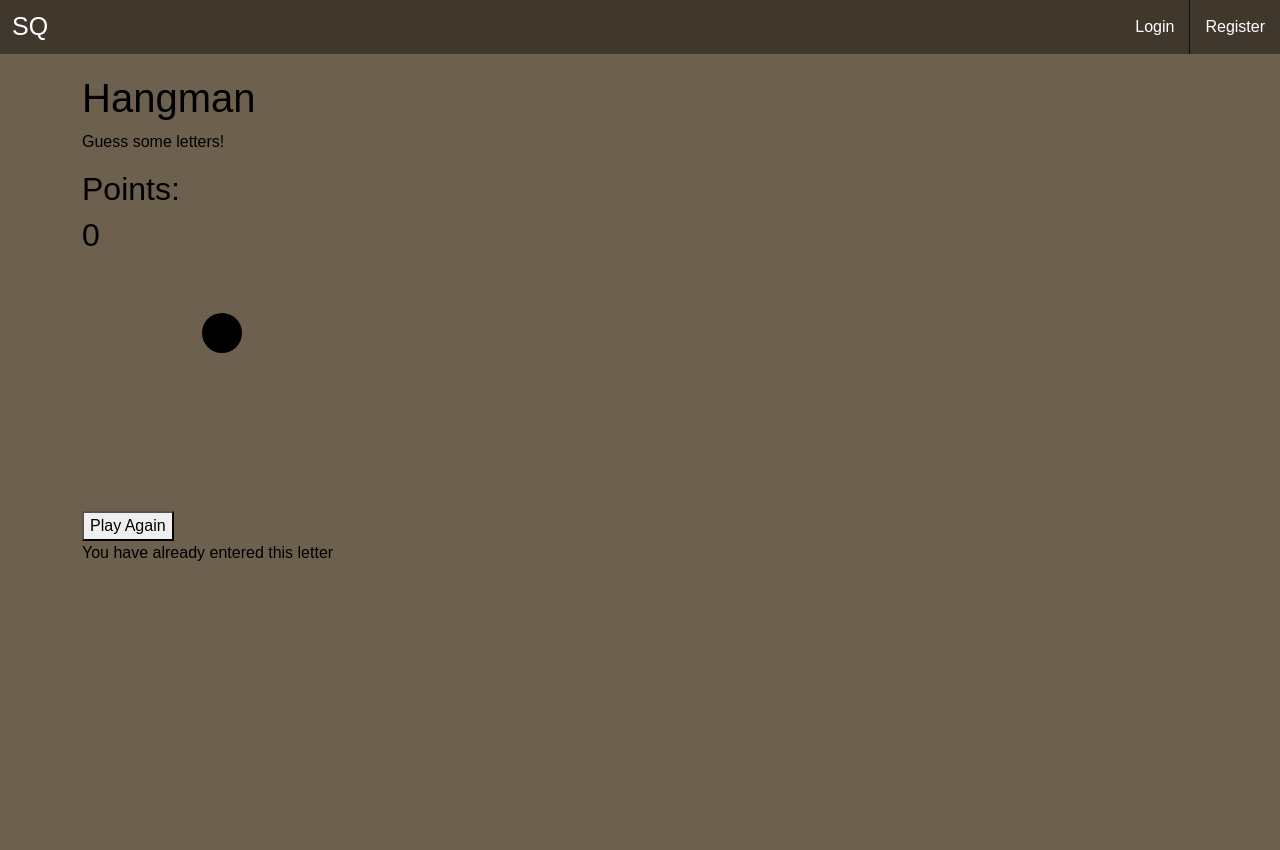
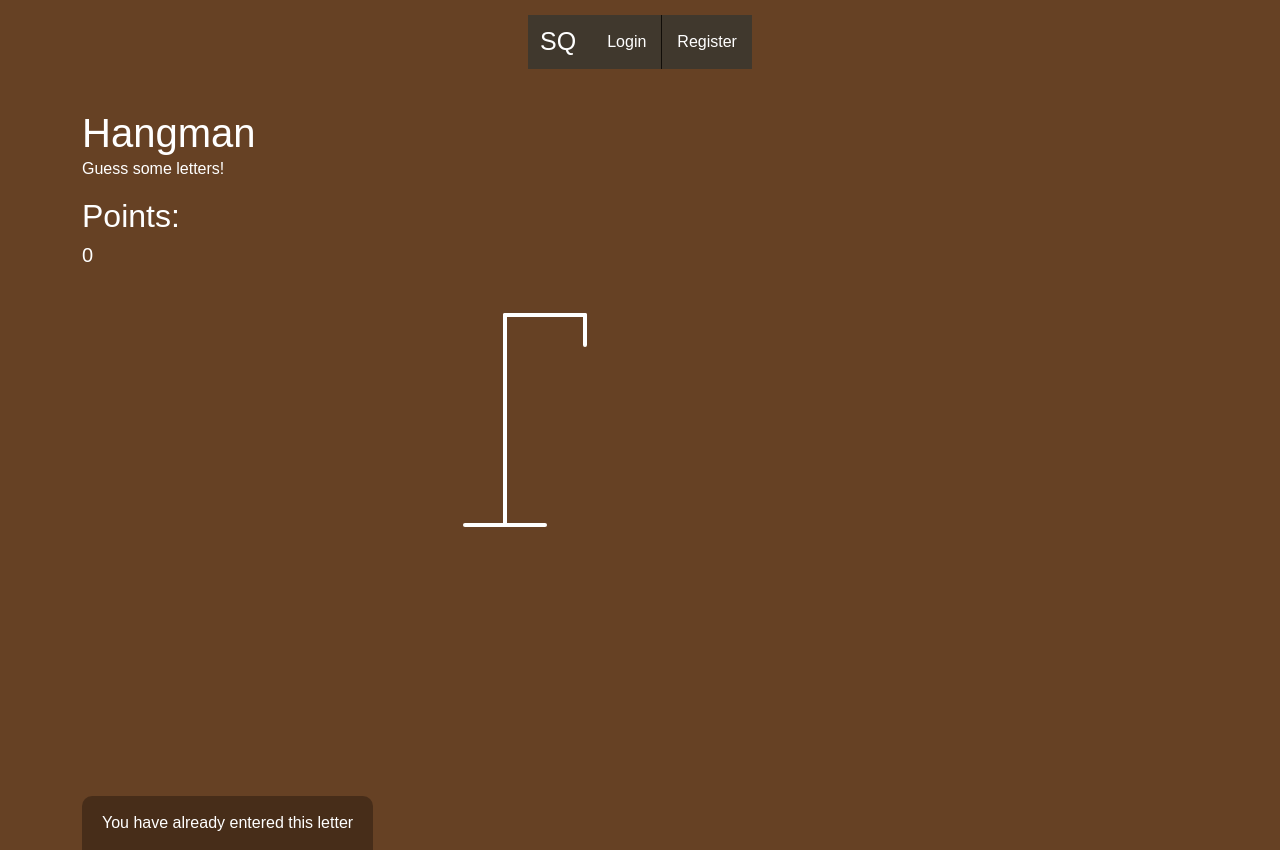
Before and after one commit to jamespilcher/campus-sustainability-game, a Django app: page /hangman/ in a window 1280 px wide. Before the commit the page ends 561 px from the top, so only its background shows below. Run offline with Django 4.2, Linux system fonts and the light colour scheme; some libraries are stand-ins or nearby versions; some web fonts are replaced.

Commit message:
created hangman stylesheet

```diff
--- /dev/null
+++ b/streatham_go/app/static/app/hangman.css
@@ -0,0 +1,134 @@
+*{
+    box-sizing: border-box;
+}
+
+body{
+    background-color: #664124;
+    color: #fff;
+    font-family: Arial, Helvetica, sans-serif;
+    display: flex;
+    flex-direction: column;
+    align-items: center;
+    justify-content: center;
+    height: 80vh;
+    margin: 0;
+    overflow: hidden;
+}
+
+h1{
+    margin: 20px 0 0;
+}
+
+.interface-container{
+    padding: 20px 30px;
+    position: relative;
+    margin: auto;
+    height: 350px;
+    width: 450px;
+}
+
+.person-container{
+    fill: transparent;
+    stroke: #fff;
+    stroke-width: 4px;
+    stroke-linecap: round;
+}
+
+.person-part{
+    display: none;
+}
+
+.incorrect-guesses-container{
+    position: absolute;
+    top: 20px;
+    right: 20px;
+    display: flex;
+    flex-direction: column;
+    text-align: right;
+}
+
+.incorrect-guesses-container p{
+    margin: 0 0 5px;
+}
+
+.wincorrect-guesses-container span{
+    font-size: 24px;
+}
+
+.word{
+    display: flex;
+    position: absolute;
+    bottom: 10px;
+    left: 50%;
+    transform: translateX(-50%);
+}
+
+.letter{
+    border-bottom: 3px solid #2980b9;
+    display: inline-flex;
+    font-size: 30px;
+    align-items: center;
+    justify-content: center;
+    margin: 0 3px;
+    height: 50px;
+    width: 20px;
+}
+
+.message-container{
+    background-color: rgba(0,0,0,0.3);
+    position: fixed;
+    top: 0;
+    bottom: 0;
+    left: 0;
+    right: 0;
+    display: none;
+    align-items: center;
+    justify-content: center;
+}
+
+.popup{
+    background-color: #2980b9;
+    border-radius: 5px;
+    box-shadow: 0 15px 10px 3px rgba(0,0,0,0.1);
+    padding: 20px;
+    text-align: center;
+}
+
+.popup button{
+    cursor: pointer;
+    background-color: #fff;
+    color: #2980b9;
+    border: 0;
+    margin-top: 20px;
+    padding: 12px 20px;
+    font-size: 16px;
+}
+
+.popup button:active{
+    transform: scale(0.98);
+}
+
+.popup button:focus{
+    outline: 0;
+}
+
+.notification-container{
+    background-color: rgba(0,0,0,0.3);
+    border-radius: 10px 10px 0 0;
+    padding: 15px 20px;
+    position: absolute;
+    bottom: -50px;
+    transition: transform 0.3s ease-in-out;
+}
+
+.notification-container p{
+    margin: 0;
+}
+
+.notification-container.show{
+    transform: translateY(-50px);
+}
+
+.points{
+    font-size: 20px;
+}
--- a/streatham_go/app/templates/app/hangman.html
+++ b/streatham_go/app/templates/app/hangman.html
@@ -1,5 +1,5 @@
 {% extends 'base.html' %} {% load django_bootstrap5 %} {% block content %} {% load static %}
-<!-- <link rel="stylesheet" href="hangman.css"> -->
+<link rel="stylesheet" href="{% static 'app/hangman.css' %}">
 
 <body>
     <h1>Hangman</h1>
```
Also changed, not shown: streatham_go/app/views/__init__.py (line endings or trailing spaces).
